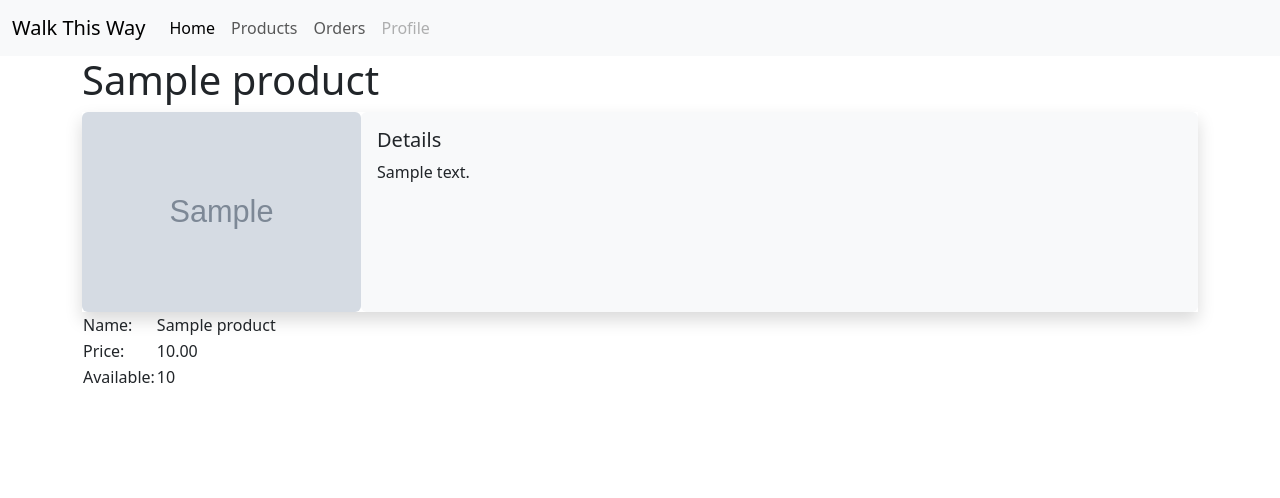
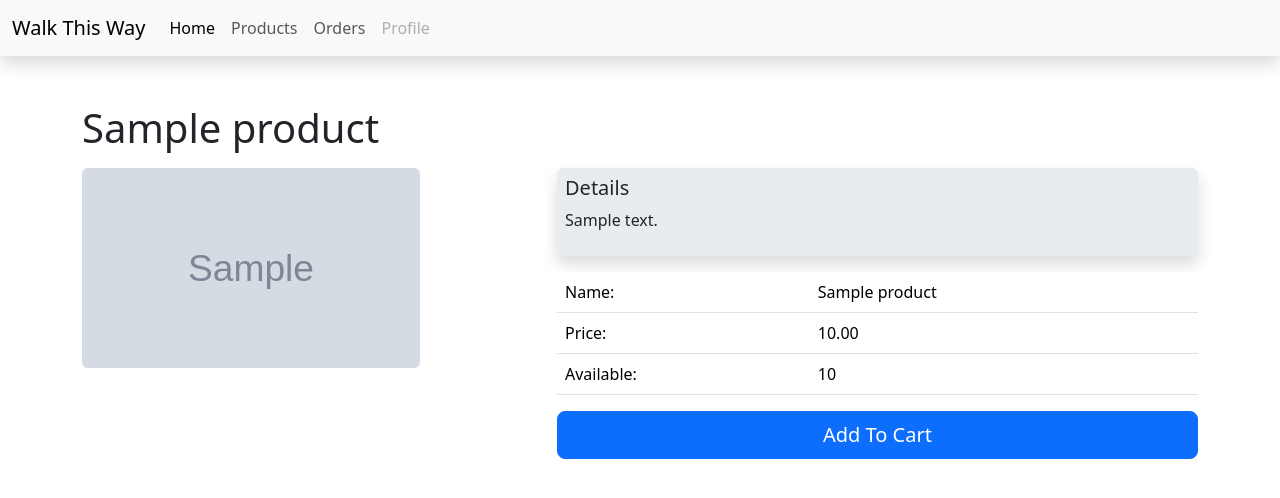
Before and after one commit to ongorio/walkthisway, a Django app: a page that uses src/templates/base.html in a window 1280 px wide. Shown: the top 498 px of the page. Run offline with Django 4.2, Linux system fonts and the light colour scheme; tables that the repository leaves empty hold one stand-in row (values such as "Sample post"); grey boxes marked "Sample" are stand-in pictures; parts of the project's set-up code (start-up, migrations or seed data) failed here and were passed over; some libraries are stand-ins or nearby versions.

Commit message:
product detail style

```diff
--- a/src/products/forms.py
+++ b/src/products/forms.py
@@ -3,6 +3,9 @@ from django import forms
 from products.models import Product
 
 class ProductRegisterForm(forms.ModelForm):
+    price = forms.DecimalField(min_value=0)
+    quantity = forms.IntegerField(min_value=0)
+
     class Meta:
         model = Product
         fields = (
--- a/src/products/templates/products/product_detail.html
+++ b/src/products/templates/products/product_detail.html
@@ -2,28 +2,23 @@
 
 {% block body %}
 
-    <div class="container">
 
         <h1>{{ product.name }}</h1>
 
-        <div class="row g-0 shadow">
-            <div class="col-md-3">
-                <img src="{{ product.image.url }}" alt="{{ product.name }}" height="200" style="width: 100%;" class="rounded">
-
+        <div class="row mt-3">
+            <div class="col-md-5">
+                <img src="{{ product.image.url }}" alt="{{ product.name }}" height="200" style="width: 75%;" class="rounded">
             </div>
 
-            <div class="col-md-9 p-3 bg-light rounded">
+            <div class="col-md-7">
+                <div class="shadow rounded p-2 mb-3 bg-body-secondary">
                     <h5>Details</h5>
                     <p>
                         {{ product.description }}
                     </p>
                 </div>
 
-        </div>
-
-
-
-        <table>
+                <table class="table mb-3">
                     <tr>
                         <td>Name:</td>
                         <td>{{ product.name }}</td>
@@ -37,5 +32,11 @@
                         <td>{{ product.quantity }}</td>
                     </tr>
                 </table>
+
+                <button class="btn btn-lg btn-primary" style="width: 100%;">Add To Cart</button>
             </div>
+        </div>
+
+
+
 {% endblock %}
--- a/src/templates/base.html
+++ b/src/templates/base.html
@@ -17,14 +17,15 @@
 </head>
 <body>
 
-    <header>
+    <header class="mb-5">
         {% include 'navbar.html' %}
     </header>
 
 
     <main>
-        {% block body %}{% endblock %}
-
+        <div class="container">
+            {% block body %}{% endblock %}
+        </div>
     </main>
 
 
--- a/src/templates/navbar.html
+++ b/src/templates/navbar.html
@@ -1,4 +1,4 @@
-<nav class="navbar navbar-expand-lg bg-body-tertiary">
+<nav class="navbar navbar-expand-lg bg-body-tertiary shadow">
     <div class="container-fluid">
       <a class="navbar-brand" href="{% url 'index' %}">Walk This Way</a>
       <button class="navbar-toggler" type="button" data-bs-toggle="collapse" data-bs-target="#navbarNavAltMarkup" aria-controls="navbarNavAltMarkup" aria-expanded="false" aria-label="Toggle navigation">
```
Also changed, not shown: src/products/templates/products/product_list.html (+10 -7 lines). Lines whose indentation alone changed are shown as unchanged.
